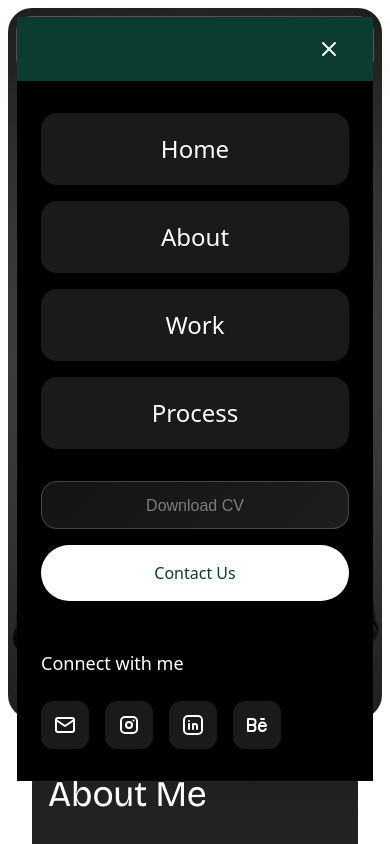
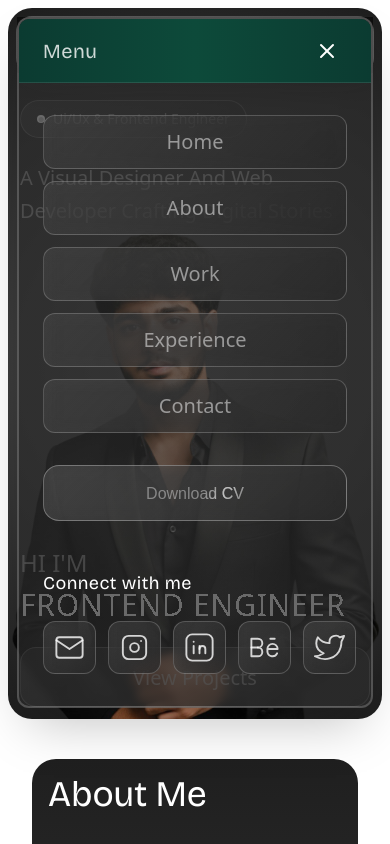
Before and after one commit to rafiq-sheriff/rafiq-portfolio-2, a Next.js app: page / in a window 390 px wide. Both pictures are taken after a click on the button 341 px from the left and 45 px from the top of the page. Shown: the top 844 px of the page. Built offline with nearby package versions, Linux system fonts and the light colour scheme; a web font is replaced by a local one.

Commit message:
feat:completed everything just have to link the billsheet website, app design and na logo card,works

```diff
--- a/components/navigation/mobile-navbar.tsx
+++ b/components/navigation/mobile-navbar.tsx
@@ -8,9 +8,11 @@ import {
   IconBrandInstagram,
   IconBrandLinkedin,
   IconBrandBehance,
+  IconBrandTwitter,
 } from '@tabler/icons-react';
 import ShinyText from '@/components/effects/ShinyText';
 import GlareHover from '@/components/effects/GlareHover';
+import { downloadCV } from '@/lib/downloadUtils';
 
 const MobileNavbar = () => {
   const [isMenuOpen, setIsMenuOpen] = useState(false);
@@ -52,7 +54,8 @@ const MobileNavbar = () => {
     { label: 'Home', sectionId: 'hero' },
     { label: 'About', sectionId: 'about' },
     { label: 'Work', sectionId: 'work' },
-    { label: 'Process', sectionId: 'experience' },
+    { label: 'Experience', sectionId: 'experience' },
+    { label: 'Contact', sectionId: 'contact' },
   ];
 
   return (
@@ -75,7 +78,7 @@ const MobileNavbar = () => {
           SHERIFIQ PIXELHAUS
         </h1>
 
-        {/* Hamburger Menu Button */}
+        {/* Simple Hamburger Menu Button */}
         <button
           onClick={toggleMenu}
           className="flex flex-col items-center justify-center w-8 h-8 space-y-1"
@@ -100,51 +103,72 @@ const MobileNavbar = () => {
       </div>
 
       {/* Mobile Menu Overlay */}
-      <div
-        className={`fixed inset-0 z-50 ${
-          isMenuOpen ? '' : 'pointer-events-none'
-        }`}
-      >
+      {isMenuOpen && (
+        <div className="fixed inset-0 z-50">
           {/* Semi-transparent backdrop */}
           <div
-          className={`absolute inset-0  backdrop-blur-sm transition-opacity duration-300 ${
-            isMenuOpen ? 'opacity-100' : 'opacity-0'
-          }`}
+            className="absolute inset-0 bg-black/60 backdrop-blur-sm transition-opacity duration-300"
             onClick={toggleMenu}
           />
 
-        {/* Menu Drawer - Half screen width */}
+          {/* Menu Drawer - Top to Bottom Animation with Glass Morphism */}
           <div
-          className={`absolute right-0 top-0 h-full w- bg-[#000000] shadow-2xl transform transition-transform duration-300 ease-out ${
-            isMenuOpen ? 'translate-x-0' : 'translate-x-full'
-          }`}
+            className="absolute top-0 left-0 w-full shadow-2xl transform transition-transform duration-500 ease-out translate-y-0 rounded-xl"
+            style={{
+              height: 'auto',
+              maxHeight: '85vh',
+              overflowY: 'auto',
+              background:
+                'linear-gradient(135deg, rgba(255,255,255,0.08) 0%, rgba(42,42,42,0.7) 0%)',
+              border: '2px solid rgba(255, 255, 255, 0.2)',
+              backdropFilter: 'blur(20px) saturate(120%)',
+              WebkitBackdropFilter: 'blur(15px) saturate(100%)',
+            }}
           >
-          {/* Solid dark green top bar */}
-          <div className="bg-[#0b3b31] h-16 flex items-center justify-end px-6">
+            {/* Enhanced header with gradient and better close button */}
+            <div className="bg-gradient-to-r from-[#0b3b31] via-[#0d4a3a] to-[#0b3b31] h-16 flex items-center justify-between px-6 border-b border-white/10">
+              <div className="text-white/80 text-xl font-medium tracking-wide bricolage-grotesque">
+                Menu
+              </div>
               <button
                 aria-label="Close menu"
                 onClick={toggleMenu}
-              className="p-2 text-white hover:text-white/80 transition-colors"
+                className="p-2 rounded-lg text-white hover:text-white/80 hover:bg-white/10 transition-all duration-300 group"
               >
-              <IconX size={24} />
+                <IconX
+                  size={24}
+                  className="group-hover:rotate-90 transition-transform duration-300"
+                />
               </button>
             </div>
 
-          {/* Main menu area */}
-          <div className="flex-1 px-6 py-8 bg-[#000000]">
-            {/* Navigation Items */}
-            <div className="space-y-4">
-              {navItems.map((item) => (
+            {/* Enhanced main menu area with glass morphism */}
+            <div className="flex-1 px-6 py-8">
+              {/* Navigation Items with enhanced styling */}
+              <div className="space-y-3">
+                {navItems.map((item, index) => (
                   <button
                     key={item.label}
                     onClick={() => {
                       handleNavClick(item.sectionId);
                       setIsMenuOpen(false);
                     }}
-                  className="w-full"
+                    className="w-full group"
+                    style={{
+                      animationDelay: `${index * 100}ms`,
+                    }}
                   >
-                  <div className="px-6 py-5 rounded-2xl bg-white/10 hover:bg-white/15 transition-colors">
-                    <span className="text-2xl font-light text-white">
+                    <div
+                      className="p-3 rounded-xl transition-all duration-300 group-hover:scale-[1.02] group-hover:shadow-lg group-hover:shadow-white/10"
+                      style={{
+                        background:
+                          'linear-gradient(135deg, rgba(255,255,255,0.08) 0%, rgba(42,42,42,0.7) 100%)',
+                        border: '1px solid rgba(255, 255, 255, 0.2)',
+                        backdropFilter: 'blur(8px) saturate(120%)',
+                        WebkitBackdropFilter: 'blur(8px) saturate(120%)',
+                      }}
+                    >
+                      <span className="text-xl font-light text-white/50 group-hover:text-white/90 transition-colors duration-300">
                         {item.label}
                       </span>
                     </div>
@@ -152,40 +176,43 @@ const MobileNavbar = () => {
                 ))}
               </div>
 
-            {/* Download CV button */}
+              {/* Enhanced Download CV button */}
               <div className="mt-8">
                 <GlareHover
                   width="100%"
-                height="3rem"
-                background="linear-gradient(135deg, rgba(255,255,255,0.08) 0%, rgba(42,42,42,0.7) 100%)"
+                  height="3.5rem"
+                  background="linear-gradient(135deg, rgba(255,255,255,0.12) 0%, rgba(42,42,42,0.8) 100%)"
                   borderRadius="16px"
-                borderColor="rgba(255, 255, 255, 0.2)"
+                  borderColor="rgba(255, 255, 255, 0.3)"
                   glareColor="#ffffff"
-                glareOpacity={0.3}
+                  glareOpacity={0.4}
                   glareAngle={-30}
                   glareSize={300}
                   transitionDuration={800}
                   playOnce={false}
                   style={{
-                  backdropFilter: 'blur(5px) saturate(120%)',
-                  WebkitBackdropFilter: 'blur(0px) saturate(10%)',
+                    backdropFilter: 'blur(8px) saturate(120%)',
+                    WebkitBackdropFilter: 'blur(8px) saturate(120%)',
                   }}
-                onClick={() => setIsMenuOpen(false)}
+                  onClick={() => {
+                    downloadCV();
+                    setIsMenuOpen(false);
+                  }}
                 >
                   <button
-                  className="px-8 py-4 w-full text-white font-normal transition-all duration-300 hover:scale-105 bg-transparent border-none"
+                    className="px-8 py-4 w-full text-white font-normal transition-all duration-300 hover:scale-[1.02] bg-transparent border-none group"
                     style={{
                       background: 'transparent',
                       border: 'none',
-                    borderRadius: '16px',
-                    height: '3rem',
+                      borderRadius: '20px',
+                      height: '3.5rem',
                       display: 'flex',
                       alignItems: 'center',
                       justifyContent: 'center',
                       color: '#F5EFF7',
                       fontFamily: 'Sora, sans-serif',
                       fontSize: '16px',
-                    fontWeight: '400',
+                      fontWeight: '500',
                       cursor: 'pointer',
                       transition: 'all 0.3s ease',
                     }}
@@ -194,84 +221,123 @@ const MobileNavbar = () => {
                       text="Download CV"
                       disabled={false}
                       speed={2}
-                    className="text-white font-sora text-base font-normal"
+                      className="text-white font-sora text-base font-medium group-hover:text-white/90"
                     />
                   </button>
                 </GlareHover>
               </div>
 
-            {/* Contact button */}
-            <div className="mt-4">
-              <button
-                onClick={() => {
-                  handleNavClick('contact');
-                  setIsMenuOpen(false);
+              {/* Enhanced Socials section */}
+              <div className="mt-12">
+                <p className="text-lg mb-6 text-white font-medium  tracking-wide bricolage-grotesque ">
+                  Connect with me
+                </p>
+                <div className="flex items-center gap-3">
+                  <a
+                    href="mailto:sheriffrafiq71@gmail.com"
+                    aria-label="Email"
+                    className="p-2 rounded-xl"
+                    style={{
+                      background:
+                        'linear-gradient(135deg, rgba(255,255,255,0.08) 0%, rgba(42,42,42,0.7) 100%)',
+                      border: '1px solid rgba(255, 255, 255, 0.2)',
+                      backdropFilter: 'blur(8px) saturate(120%)',
+                      WebkitBackdropFilter: 'blur(8px) saturate(120%)',
                     }}
-                className="w-full"
                   >
-                <div className="px-8 py-4 rounded-full bg-white text-[#0b3b31] text-center font-medium shadow-lg">
-                  Contact Us
-                </div>
-              </button>
-            </div>
-
-            {/* Socials */}
-            <div className="mt-12">
-              <p className="text-lg mb-6 text-white">Connect with me</p>
-              <div className="flex items-center gap-4">
-                <a
-                  href="mailto:hello@sherifiq.com"
-                  aria-label="Email"
-                  className="p-3 rounded-xl bg-white/10 hover:bg-white/20 transition-colors"
-                >
-                  <IconMail size={24} className="text-white" />
+                    <IconMail
+                      size={35}
+                      stroke={1.3}
+                      className="text-white/80 "
+                    />
                   </a>
                   <a
-                  href="https://instagram.com"
+                    href="https://www.instagram.com/rafiq_sheriff/"
                     target="_blank"
                     rel="noreferrer"
                     aria-label="Instagram"
-                  className="p-3 rounded-xl bg-white/10 hover:bg-white/20 transition-colors"
+                    className="p-2 rounded-xl"
+                    style={{
+                      background:
+                        'linear-gradient(135deg, rgba(255,255,255,0.08) 0%, rgba(42,42,42,0.7) 100%)',
+                      border: '1px solid rgba(255, 255, 255, 0.2)',
+                      backdropFilter: 'blur(8px) saturate(120%)',
+                      WebkitBackdropFilter: 'blur(8px) saturate(120%)',
+                    }}
                   >
-                  <IconBrandInstagram size={24} className="text-white" />
+                    <IconBrandInstagram
+                      size={35}
+                      stroke={1.3}
+                      className="text-white/80"
+                    />
                   </a>
                   <a
-                  href="https://linkedin.com"
+                    href="https://www.linkedin.com/in/rafiq-sheriff-2ab36b282/"
                     target="_blank"
                     rel="noreferrer"
                     aria-label="LinkedIn"
-                  className="p-3 rounded-xl bg-white/10 hover:bg-white/20 transition-colors"
+                    className="p-2 rounded-xl "
+                    style={{
+                      background:
+                        'linear-gradient(135deg, rgba(255,255,255,0.08) 0%, rgba(42,42,42,0.7) 100%)',
+                      border: '1px solid rgba(255, 255, 255, 0.2)',
+                      backdropFilter: 'blur(8px) saturate(120%)',
+                      WebkitBackdropFilter: 'blur(8px) saturate(120%)',
+                    }}
                   >
-                  <IconBrandLinkedin size={24} className="text-white" />
+                    <IconBrandLinkedin
+                      size={35}
+                      stroke={1.3}
+                      className="text-white/80"
+                    />
                   </a>
+
                   <a
-                  href="https://behance.net"
+                    href="https://www.behance.net/rafiqsheriff1"
                     target="_blank"
                     rel="noreferrer"
                     aria-label="Behance"
-                  className="p-3 rounded-xl bg-white/10 hover:bg-white/20 transition-colors"
+                    className="p-2 rounded-xl"
+                    style={{
+                      background:
+                        'linear-gradient(135deg, rgba(255,255,255,0.08) 0%, rgba(42,42,42,0.7) 100%)',
+                      border: '1px solid rgba(255, 255, 255, 0.2)',
+                      backdropFilter: 'blur(8px) saturate(120%)',
+                      WebkitBackdropFilter: 'blur(8px) saturate(120%)',
+                    }}
                   >
-                  <IconBrandBehance size={24} className="text-white" />
+                    <IconBrandBehance
+                      size={35}
+                      stroke={1.3}
+                      className="text-white/80"
+                    />
+                  </a>
+                  <a
+                    href="https://x.com/RafiqSheriff?t=kTtCEeaX78JSKrFElEPuCg&s=09"
+                    target="_blank"
+                    rel="noreferrer"
+                    aria-label="Twitter"
+                    className="p-2 rounded-xl"
+                    style={{
+                      background:
+                        'linear-gradient(135deg, rgba(255,255,255,0.08) 0%, rgba(42,42,42,0.7) 100%)',
+                      border: '1px solid rgba(255, 255, 255, 0.2)',
+                      backdropFilter: 'blur(8px) saturate(120%)',
+                      WebkitBackdropFilter: 'blur(8px) saturate(120%)',
+                    }}
+                  >
+                    <IconBrandTwitter
+                      size={35}
+                      stroke={1.3}
+                      className="text-white/80"
+                    />
                   </a>
                 </div>
               </div>
             </div>
           </div>
         </div>
-
-      {/*
-        LEGACY OVERLAY (kept for reference per user's request not to delete):
-        The previous center-overlay menu is preserved in comments below. If you prefer
-        the older glowing button/ShinyText list, it can be re-enabled and adapted to
-        the new drawer container.
-
-        {isMenuOpen && (
-          <div className="absolute top-0 left-0 w-full h-full z-50">
-            <div className="absolute inset-0 bg-black/50 backdrop-blur-sm" onClick={toggleMenu} />
-            <div className="relative z-10 p-6"> ...old content... </div>
-          </div>
       )}
-      */}
     </div>
   );
 };
--- a/components/navigation/navbar.tsx
+++ b/components/navigation/navbar.tsx
@@ -2,6 +2,7 @@
 import { useRouter, usePathname } from 'next/navigation';
 import ShinyText from '@/components/effects/ShinyText';
 import GlareHover from '@/components/effects/GlareHover';
+import { downloadCV } from '@/lib/downloadUtils';
 
 const Navbar = () => {
   const router = useRouter();
@@ -94,10 +95,7 @@ const Navbar = () => {
         glareSize={300}
         transitionDuration={800}
         playOnce={false}
-        onClick={() => {
-          // Handle CV download
-          console.log('Download CV clicked');
-        }}
+        onClick={downloadCV}
         style={{
           backdropFilter: 'blur(5px) saturate(120%)',
           WebkitBackdropFilter: 'blur(0px) saturate(10%)',
--- a/components/pages/hero/hero.tsx
+++ b/components/pages/hero/hero.tsx
@@ -34,7 +34,7 @@ const Hero = () => {
             src="/images/Hero1.png"
             alt="Rafiq Sheriff"
             width={400}
-            height={500}
+            height={634}
             className="object-cover opacity-100"
             priority
           />
@@ -166,7 +166,7 @@ const Hero = () => {
             src="/images/Hero1.png"
             alt="Rafiq Sheriff"
             width={400}
-            height={600}
+            height={634}
             className="object-cover opacity-100"
             priority
           />
--- /dev/null
+++ b/lib/downloadUtils.ts
@@ -0,0 +1,32 @@
+/**
+ * Utility function to download a file from the public assets folder
+ * @param filePath - Path to the file in the public folder (e.g., '/assets/resume/Rafiq Sheriff S(CV).pdf')
+ * @param fileName - Optional custom filename for the download
+ */
+export const downloadFile = (filePath: string, fileName?: string) => {
+  try {
+    // Create a temporary anchor element
+    const link = document.createElement('a');
+    link.href = filePath;
+    link.download = fileName || filePath.split('/').pop() || 'download';
+
+    // Append to body, click, and remove
+    document.body.appendChild(link);
+    link.click();
+    document.body.removeChild(link);
+  } catch (error) {
+    console.error('Error downloading file:', error);
+    // Fallback: open in new tab if download fails
+    window.open(filePath, '_blank');
+  }
+};
+
+/**
+ * Download CV function specifically for the resume
+ */
+export const downloadCV = () => {
+  downloadFile(
+    '/assets/resume/Rafiq Sheriff S(CV).pdf',
+    'Rafiq Sheriff CV.pdf'
+  );
+};
```
Also changed, not shown: components/pages/work-collection/projects/branding/BrandingProjects.tsx (+4 -4 lines), 1 other file (tests, documents, lock files or other folders). Lines whose indentation alone changed are shown as unchanged.
